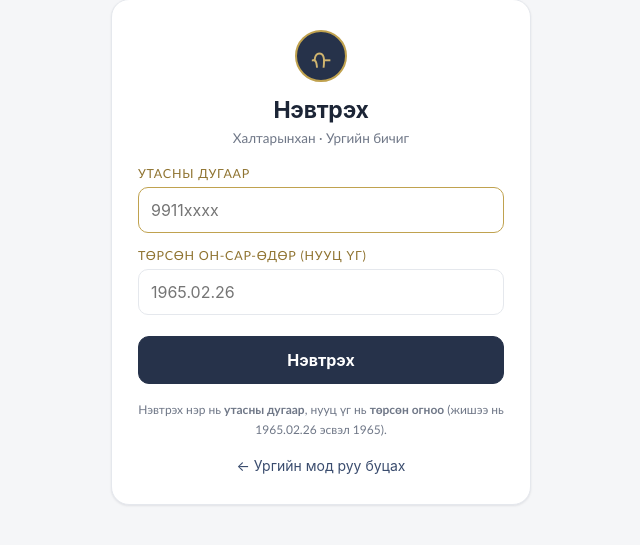
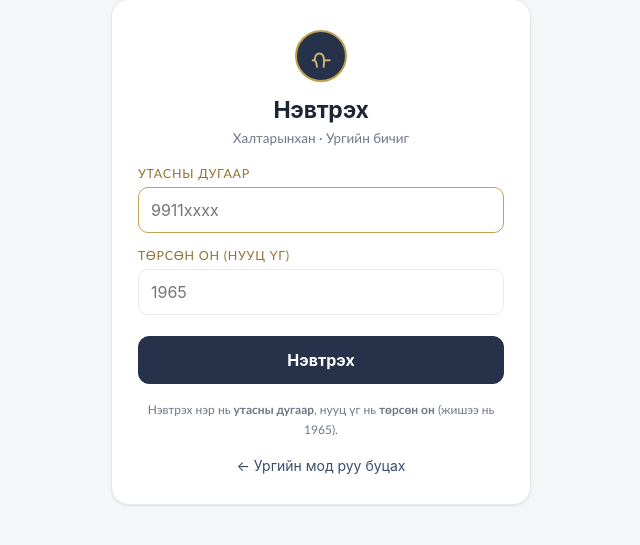
Before and after one commit to baigalaaZorigt/family-tree, a Django app: template tree/templates/tree/login.html in a window 1280 px wide. Shown: the part 148-693 px from the top of the page, without its empty margins (319-959 px from the left). Run offline with Django 3.2, Linux system fonts and the light colour scheme; the template is opened without the code that fills it, so the values that code supplies are empty.

Commit message:
Simplify login password to birth year only
Previously the password had to match the full normalized birth date
(e.g. "1965.02.26" -> "19650226"), so anyone whose birth field has a
full date needed the exact day/month too. Now the password is just
the 4-digit birth year for everyone, regardless of how much detail is
in their birth field - easier to remember for elderly family members.

Updated the login page hint/placeholder and error message to match.

Co-Authored-By: Claude Sonnet 5 <noreply@anthropic.com>

```diff
--- a/tree/templates/tree/login.html
+++ b/tree/templates/tree/login.html
@@ -44,11 +44,11 @@
       <input id="u" name="username" inputmode="tel" autocomplete="username" placeholder="9911xxxx" required autofocus>
     </div>
     <div class="fld">
-      <label for="p">Төрсөн он-сар-өдөр (нууц үг)</label>
-      <input id="p" name="password" type="password" autocomplete="current-password" placeholder="1965.02.26" required>
+      <label for="p">Төрсөн он (нууц үг)</label>
+      <input id="p" name="password" type="password" autocomplete="current-password" placeholder="1965" inputmode="numeric" required>
     </div>
     <button class="btn" type="submit">Нэвтрэх</button>
-    <div class="hint">Нэвтрэх нэр нь <b>утасны дугаар</b>, нууц үг нь <b>төрсөн огноо</b> (жишээ нь 1965.02.26 эсвэл 1965).</div>
+    <div class="hint">Нэвтрэх нэр нь <b>утасны дугаар</b>, нууц үг нь <b>төрсөн он</b> (жишээ нь 1965).</div>
     <a class="back" href="{% url 'tree' %}">← Ургийн мод руу буцах</a>
   </form>
 {% include 'tree/_loader.html' %}
--- a/tree/views/auth.py
+++ b/tree/views/auth.py
@@ -17,7 +17,7 @@ def login_view(request):
         if user is not None:
             login(request, user)
             return redirect('/')
-        error = 'Утас эсвэл төрсөн огноо буруу байна. (Нууц үг = төрсөн огноо, ж: 1965.02.26)'
+        error = 'Утас эсвэл төрсөн он буруу байна. (Нууц үг = төрсөн он, ж: 1965)'
     return render(request, 'tree/login.html', {'error': error})
 
 
```
Also changed, not shown: tree/auth_backend.py (+12 -5 lines).
